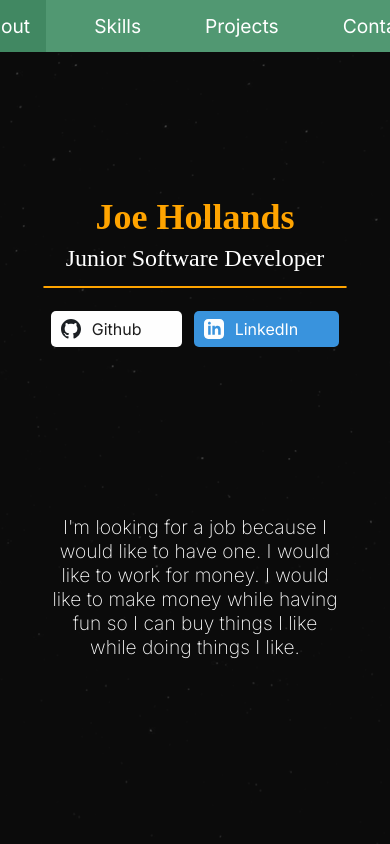
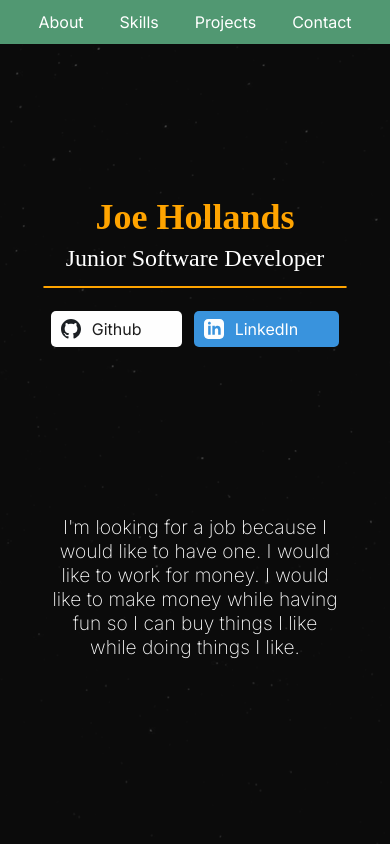
Before and after one commit to Jobeyobey/portfolio-website, a Next.js app: page / in a window 390 px wide. Shown: the top 844 px of the page. Built offline with nearby package versions, Linux system fonts and the light colour scheme; a web font is replaced by a local one.

Commit message:
fix nav bar mobile

```diff
--- a/src/styles/globals.css
+++ b/src/styles/globals.css
@@ -77,7 +77,7 @@ main {
 
 .nav-bar ul a {
     display: block;
-    font-size: 1.2rem;
+    font-size: 1.2em;
     text-align: center;
     padding: 14px 16px;
     font-family: "inter";
@@ -87,6 +87,16 @@ main {
 
 .nav-bar ul a:hover {
     background-color: var(--myGreenHover);
+}
+
+@media (max-width: 720px) {
+    .nav-bar ul {
+        gap: 1rem;
+    }
+    .nav-bar ul a {
+        font-size: 1em;
+        padding: 12px 10px;
+    }
 }
 
 /* Links */
```
Also changed, not shown: 1 other file (tests, documents, lock files or other folders).
